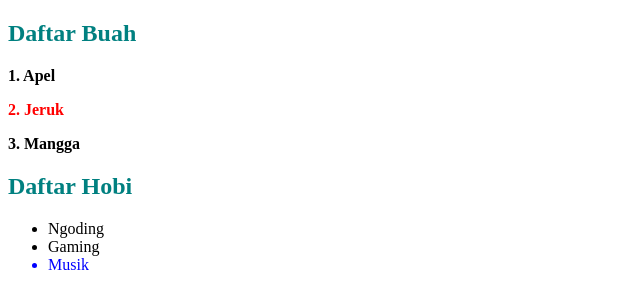
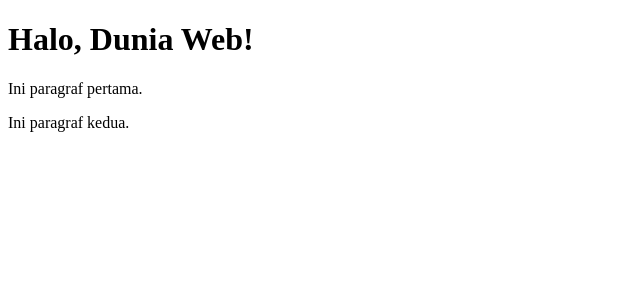
Before and after one commit to rajwaannissarachman-svg/model-dom_Rajwa_XR4_24, a plain HTML site: page index.html in a window 1280 px wide. Shown: the whole page, without its empty margins (0-640 px from the left). Drawn offline with Linux system fonts and the light colour scheme.

Commit message:
Add files via upload

```diff
--- a/index.html
+++ b/index.html
@@ -2,20 +2,12 @@
 <html lang="id">
 <head>
   <meta charset="UTF-8">
-  <title>Praktikum 3 - Class dan Tag</title>
+  <title>Praktikum 1 - Mengenal DOM</title>
 </head>
 <body>
-  <h2>Daftar Buah</h2>
-  <p class="buah">Apel</p>
-  <p class="buah">Jeruk</p>
-  <p class="buah">Mangga</p>
-
-  <h2>Daftar Hobi</h2>
-  <ul>
-    <li>Ngoding</li>
-    <li>Gaming</li>
-    <li>Musik</li>
-  </ul>
+  <h1 id="judul">Halo, Dunia Web!</h1>
+  <p>Ini paragraf pertama.</p>
+  <p>Ini paragraf kedua.</p>
 
   <script src="script.js"></script>
 </body>
--- a/script.js
+++ b/script.js
@@ -1,29 +1,4 @@
-// ===== Bagian A: getElementsByClassName =====
-const buah = document.getElementsByClassName("buah");
-console.log(buah);          // lihat koleksinya
-console.log(buah.length);   // jumlah elemen
-console.log(buah[0]);       // elemen pertama
-
-// mengubah elemen tertentu
-buah[1].style.color = "red";
-
-// mengubah semua elemen dengan perulangan
-for (let i = 0; i < buah.length; i++) {
-  buah[i].style.fontWeight = "bold";
-  buah[i].textContent = (i + 1) + ". " + buah[i].textContent;
-}
-
-// ===== Bagian B: getElementsByTagName =====
-const semuaLi = document.getElementsByTagName("li");
-
-console.log(semuaLi.length);
-
-// 1. Mengubah warna elemen li terakhir menjadi biru
-semuaLi[semuaLi.length - 1].style.color = "blue";
-
-// 2. Mengubah warna semua elemen h2 menjadi teal
-const semuaH2 = document.getElementsByTagName("h2");
-
-for (let i = 0; i < semuaH2.length; i++) {
-  semuaH2[i].style.color = "teal";
-}
+console.log("JavaScript sudah terhubung!");
+console.log(document.title);
+console.log(document.body);
+console.log(document);
```
